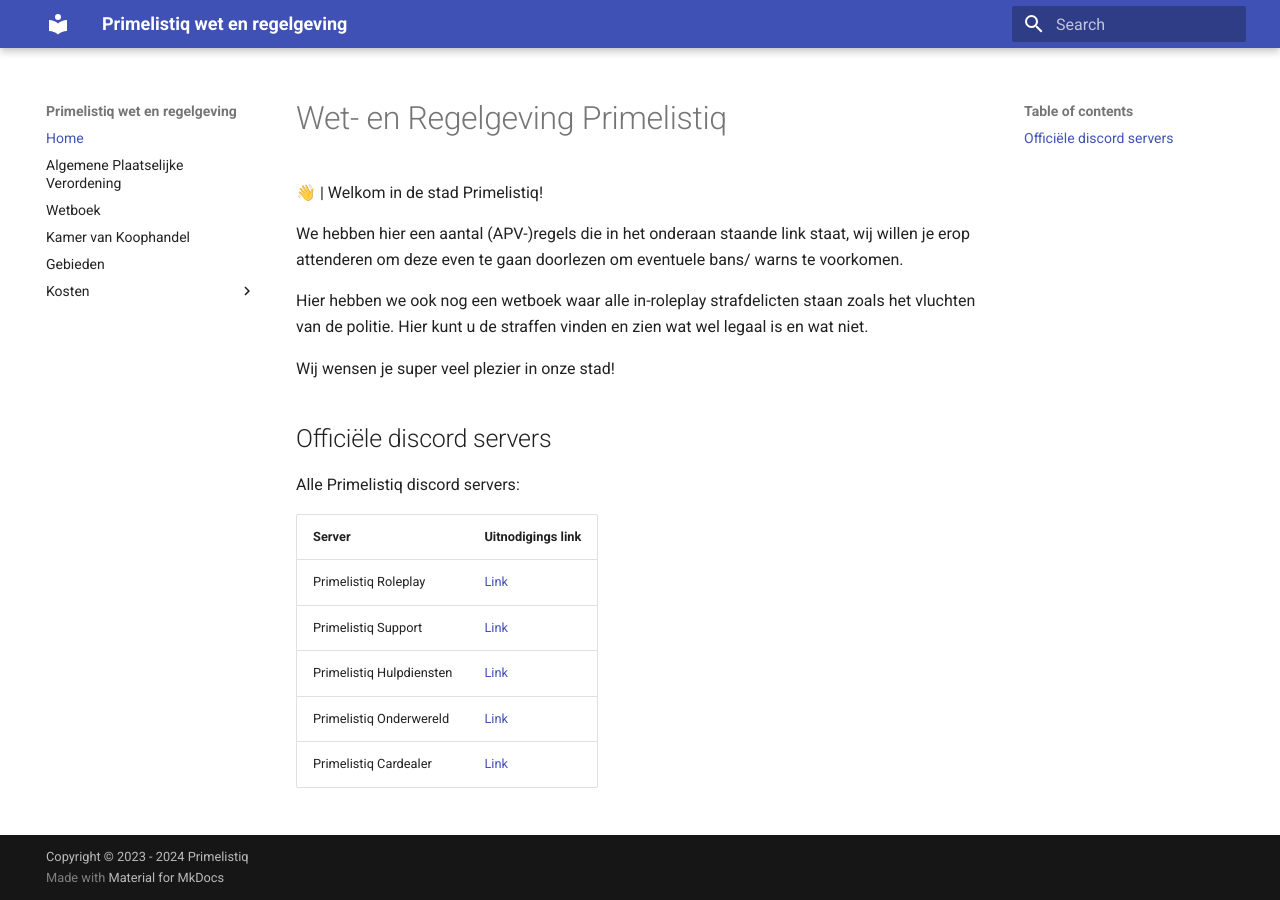
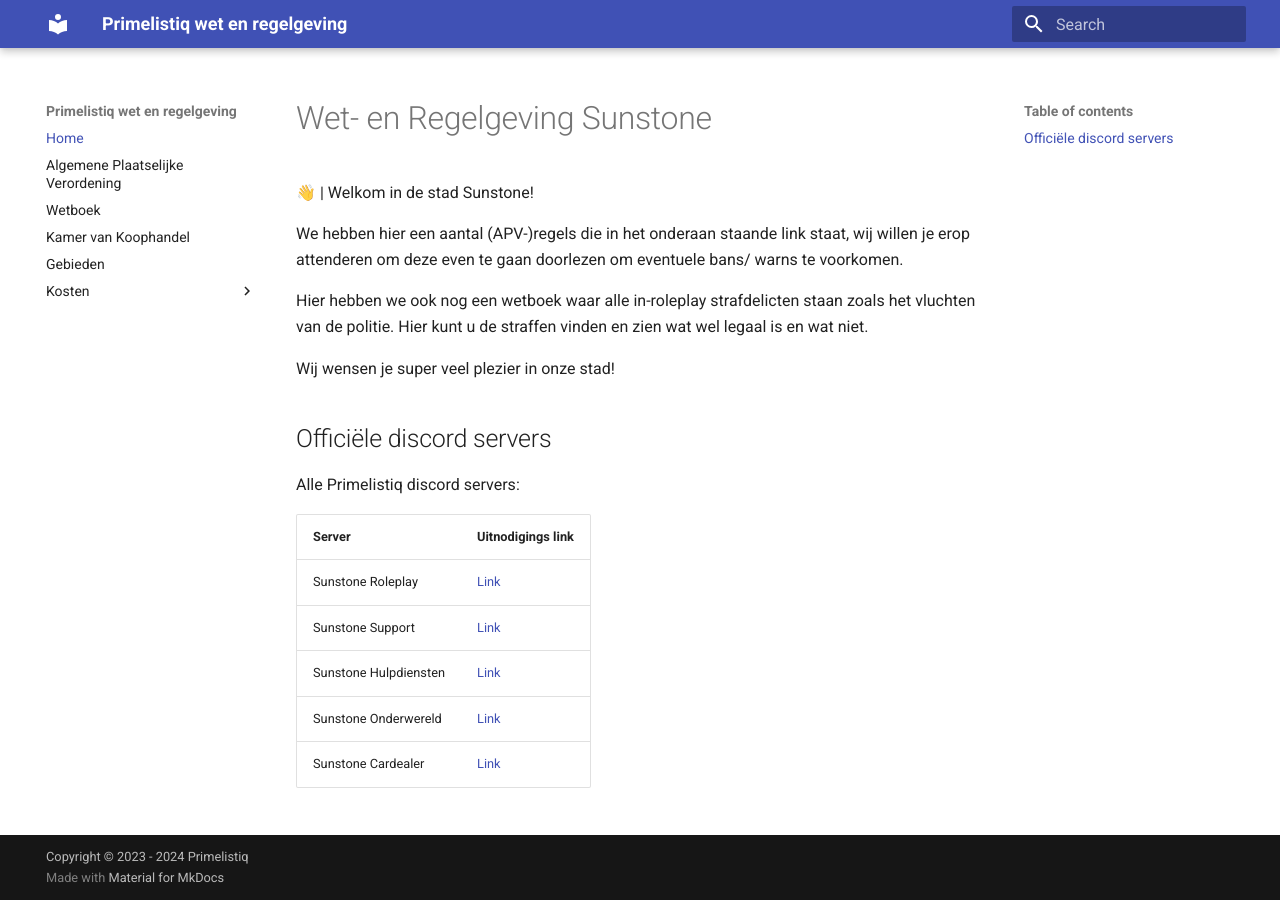
Before and after one commit to mickjoel/wetboek.sunstone, an MkDocs documentation site: the page built from docs/index.md, in a window 1280 px wide. Built offline with MkDocs 1.6.1 and Material for MkDocs 9.7.7, drawn with Linux system fonts in a browser that asks for light colours.

Commit message:
Update index.md

```diff
--- a/docs/index.md
+++ b/docs/index.md
@@ -1,6 +1,6 @@
-# Wet- en Regelgeving Primelistiq
+# Wet- en Regelgeving Sunstone
 
-👋 | Welkom in de stad Primelistiq!
+👋 | Welkom in de stad Sunstone!
 
 We hebben hier een aantal (APV-)regels die in het onderaan staande link staat, wij willen je erop attenderen om deze even te gaan doorlezen om eventuele bans/ warns te voorkomen.
 
@@ -14,8 +14,8 @@
 
 | Server | Uitnodigings link |
 |---|---|
-|Primelistiq Roleplay| [Link](https://discord.gg/hzjENqD78Y) |
-|Primelistiq Support| [Link](https://discord.gg/8CdrEbwwsA) |
-|Primelistiq Hulpdiensten| [Link](https://discord.gg/WvtGbNQQUr) |
-|Primelistiq Onderwereld| [Link](https://discord.gg/UTDD3udNVK) |
-|Primelistiq Cardealer| [Link](https://discord.gg/5NhPSGQvAg) |
+|Sunstone Roleplay| [Link](https://discord.gg/sunstonerp) |
+|Sunstone Support| [Link](https://discord.gg/8CdrEbwwsA) |
+|Sunstone Hulpdiensten| [Link](https://discord.gg/WvtGbNQQUr) |
+|Sunstone Onderwereld| [Link](https://discord.gg/UTDD3udNVK) |
+|Sunstone Cardealer| [Link](https://discord.gg/5NhPSGQvAg) |
```
